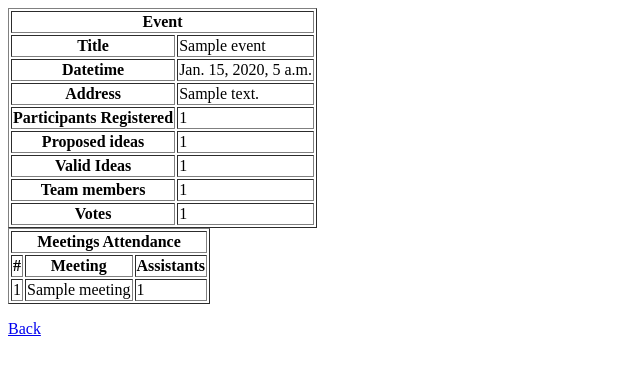
After one commit to belatrix/BelatrixEventsBackend, a Django app: page /reports/event/1/ in a window 1280 px wide. The commit adds this page. Shown: the top 375 px of the page, without its empty margins (0-640 px from the left). Run offline with Django 3.2, Linux system fonts and the light colour scheme; tables that the repository leaves empty hold one stand-in row (values such as "Sample post"); parts of the project's set-up code (start-up, migrations or seed data) failed here and were passed over.

Commit message:
Add event detail report

```diff
--- /dev/null
+++ b/reports/templates/event.html
@@ -0,0 +1,30 @@
+{% extends 'base.html' %}
+{% block content %}
+    <table border="1">
+        <tr><th colspan="2">Event</th></tr>
+        <tr><th>Title</th><td>{{ event.title }}</td></tr>
+        <tr><th>Datetime</th><td>{{ event.datetime }}</td></tr>
+        <tr><th>Address</th><td>{{ event.address }}</td></tr>
+        <tr><th>Participants Registered</th><td>{{ participants_registered | length }}</td></tr>
+        <tr><th>Proposed ideas</th><td>{{ ideas_proposed | length }}</td></tr>
+        <tr><th>Valid Ideas </th><td>{{ ideas_valid | length }}</td></tr>
+        <tr><th>Team members</th><td>{{ team_members | length }}</td></tr>
+        <tr><th>Votes</th><td>{{ votes | length }}</td></tr>
+    </table>
+
+    <table border="1">
+        <tr><th colspan="3">Meetings Attendance</th></tr>
+            <tr><th>#</th><th>Meeting</th><th>Assistants</th></tr>
+        {% for register in attendances %}
+            <tr>
+                <td>{{ forloop.counter }}</td>
+                <td>{{ register.meeting__name }}</td>
+                <td>{{ register.total }}</td>
+            </tr>
+        {% empty %}
+            <tr><td>no content.</td></tr>
+        {% endfor %}
+    </table>
+
+    <p><a href="{% url 'reports:index' %}">Back</a></p>
+{% endblock content %}
--- a/reports/templates/index.html
+++ b/reports/templates/index.html
@@ -4,6 +4,7 @@
 <div>
     <h2>Events</h2>
     <p>
+        <ul><li><a href="{% url 'reports:event_information' event_id=19 %}">Summary Hackatrix 2018</a></li></ul>
         <ul><li><a href="{% url 'reports:idea_list' event_id=19 %}">Hackatrix 2018 Valid Ideas</a></li></ul>
         <ul><li><a href="{% url 'reports:meeting_list' %}">Meetings attendance</a></li></ul>
     </p>
--- a/reports/urls.py
+++ b/reports/urls.py
@@ -1,6 +1,6 @@
 from django.conf.urls import url
 
-from .views import index
+from .views import index, event_information
 from .views import idea_list, idea_in_development, idea_vote_results, idea_jury_results
 from .views import meeting_attendance_detail, meeting_list
 from .views import participants_idea
@@ -9,6 +9,7 @@ from .views import participants_idea
 urlpatterns = [
     url(r'^$', index, name='index'),
     url(r'^participants/idea/$', participants_idea, name='participants_idea'),
+    url(r'^event/(?P<event_id>\d+)/$', event_information, name='event_information'),
     url(r'^event/(?P<event_id>\d+)/idea/list/$', idea_list, name='idea_list'),
     url(r'^idea/development/list/$', idea_in_development, name='ideas_in_development'),
     url(r'^idea/vote/results/$', idea_vote_results, name='ideas_vote_results'),
--- a/reports/views.py
+++ b/reports/views.py
@@ -1,12 +1,31 @@
 from django.db.models import Count
 from django.shortcuts import render, get_object_or_404
 
-from events.models import Attendance, Event, Meeting
+from events.models import Attendance, Event, Meeting, EventParticipant
 from ideas.models import Idea, IdeaParticipant, IdeaVotes, IdeaScores
 
 
 def index(request):
     return render(request, 'index.html')
+
+
+def event_information(request, event_id):
+    event = get_object_or_404(Event, pk=event_id)
+    participants_registered = EventParticipant.objects.filter(event=event)
+    attendances = Attendance.objects.filter(meeting__event=event).values('meeting__name').annotate(
+        total=Count('participant')).order_by('total')
+    ideas_proposed = Idea.objects.filter(event=event)
+    ideas_valid = Idea.objects.filter(event=event, is_valid=True)
+    team_members = IdeaParticipant.objects.filter(idea__event=event)
+    votes = IdeaVotes.objects.filter(event=event)
+    context = {'event': event,
+               'participants_registered': participants_registered,
+               'attendances': attendances,
+               'ideas_proposed': ideas_proposed,
+               'ideas_valid': ideas_valid,
+               'team_members': team_members,
+               'votes': votes}
+    return render(request, 'event.html', context)
 
 
 def participants_idea(request):
```
Also changed, not shown: reports/templates/idea_jury_results.html (+5 -5 lines).
